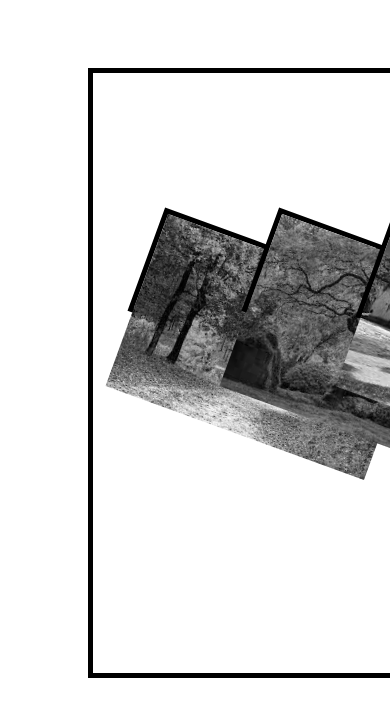
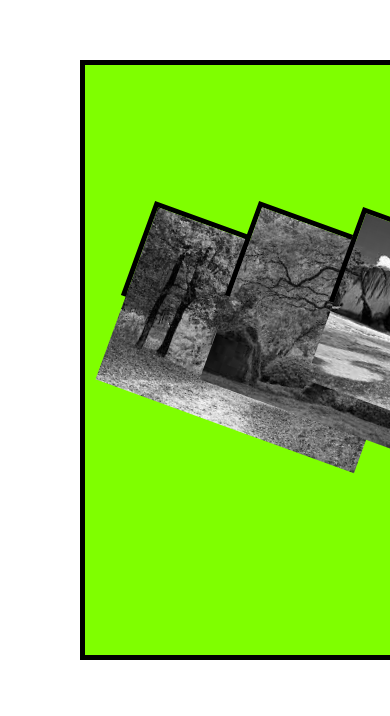
Before and after one commit to ahmadshahdarwesh/Webpage-gallery, a plain HTML site: page index.html in a window 390 px wide. Shown: the top 716 px of the page. Drawn offline with Linux system fonts and the light colour scheme.

Commit message:
media values added for mobile phone

```diff
--- a/css/style.css
+++ b/css/style.css
@@ -1,3 +1,13 @@
+@media only screen and (max-width: 600px) {
+  .box {
+    background-color: chartreuse;
+  }
+}
+* {
+  margin: 0;
+  padding: 0;
+  box-sizing: border-box;
+}
 .box {
   width: 1000px;
   height: 600px;
```
